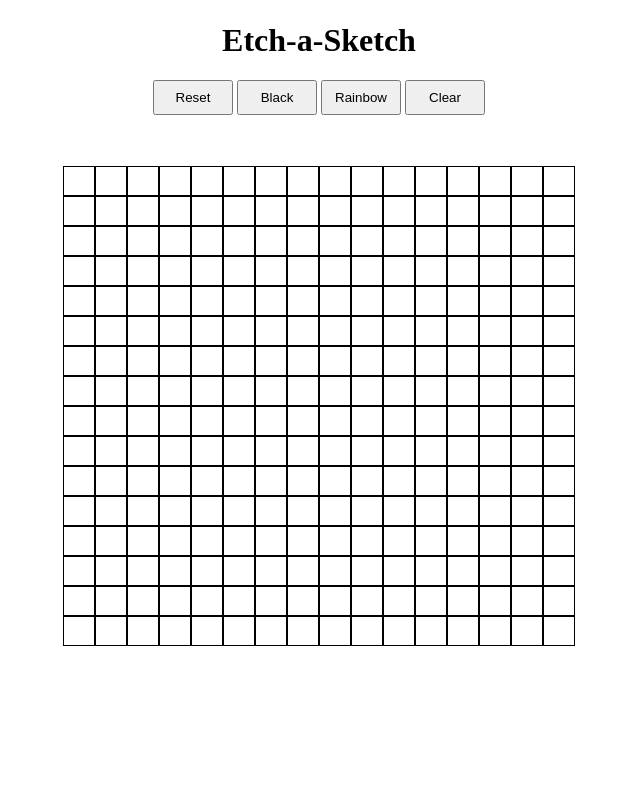
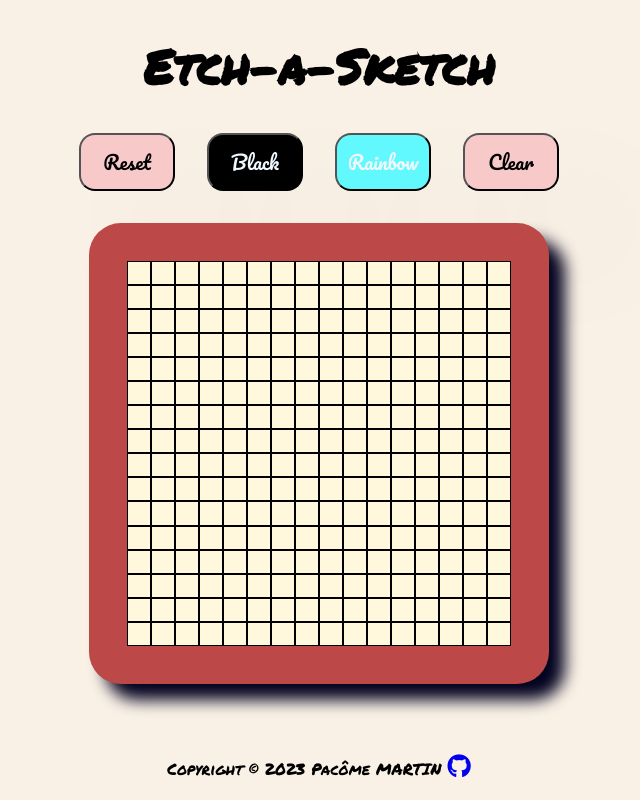
Before and after one commit to Pacome86/odin-etch-a-sketch, a plain HTML site: page index.html in a window 1280 px wide. Shown: the whole page, without its empty margins (321-961 px from the left). Drawn offline with Linux system fonts and the light colour scheme; a web font is replaced by a local one.

Commit message:
Add styles and edit README.md

```diff
--- a/etch-a-sketch.js
+++ b/etch-a-sketch.js
@@ -26,6 +26,12 @@ rainbowBtn.addEventListener('click', rainbowInk);
 // Button to clear or return to initial grid
 const clearBtn = document.querySelector('#clear');
 clearBtn.addEventListener('click', clear);
+
+// Buttons style
+function rainbowBg() {
+    return rainbowBtn.style.backgroundColor = toRainbow();
+}
+setInterval(rainbowBg, 1000);
 
 
 // Actions:
@@ -80,6 +86,7 @@ function color(e){
 
 //  Change the color of each squares/cell to black
 function blackInk() {
+    colorMode = toBlack;
     const grid = Array.from(document.querySelectorAll('.cell'));
     grid.forEach(cell => cell.addEventListener('mouseover', color));
     const newGrid = Array.from(document.getElementsByClassName('.newCell'));
--- a/index.html
+++ b/index.html
@@ -26,5 +26,17 @@
     </div>
 
     <div id='container'></div>
+
+    <div id="footer">
+        <p>
+            Copyright ©
+            <script>
+                document.write(new Date().getFullYear())
+            </script>
+            Pacôme MARTIN
+            <a href="https://github.com/Pacome86" target="_blank">
+                <i class="fab fa-github" aria-hidden="true"></i></a>
+        </p>
+    </div>
 </body>
 </html>
--- a/style.css
+++ b/style.css
@@ -7,26 +7,56 @@ body {
     flex-direction: column;
     justify-content: center;
     align-items: center;
+    background-color: rgb(250, 241, 230);
+    font-family: 'Permanent Marker', cursive, 'Roboto', 'Helvetica Neue', sans-serif;
 }
 
-#hero {
-    margin-top: -12%;
+h1 {
+font-size: 3rem;
 }
 
 #btnContainer {
-    margin-bottom: 4%;
+    margin-bottom: 2rem;
+    display: flex;
+    gap: 2rem;
+
 }
 
 .button {
-    width: 80px;
-    padding: 8px;
+    width: 6rem;
+    padding: .6rem;
+    font-size: 1.2rem;
+    font-family: 'Pacifico', cursive, 'Roboto', 'Helvetica Neue', sans-serif;
+    background-color:rgb(247, 201, 201);
+    box-shadow: 4rem 4rem 8rem rgba(0, 0, 0, .06);
+    border-radius: 1rem;
+    cursor: pointer;
+
+
+}
+
+button#rainbow {
+    color: aliceblue;
+}
+
+button#black {
+    color: aliceblue;
+    background-color: black;
 }
 
 #container {
-    width: 40%;
+    width: 30%;
     height: 60%;
     display: grid;
     grid-template-columns: repeat(16, minmax(0, 1fr));
     grid-template-rows: repeat(16, minmax(0, 1fr));
-    /* background-color: bisque; */
+    background-color: cornsilk;
+    margin-bottom: 3rem;
+    border: 2.4rem solid #bd4848;
+    border-radius: 2rem;
+    box-shadow: 1rem 1rem 1rem rgb(4, 3, 32);
 }
+
+#footer a {
+    font-size: 1.5rem;
+}
```
Also changed, not shown: 1 other file.
